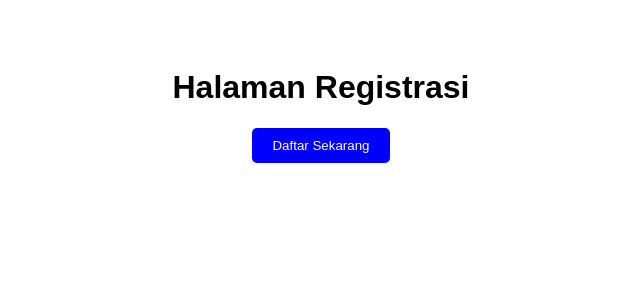
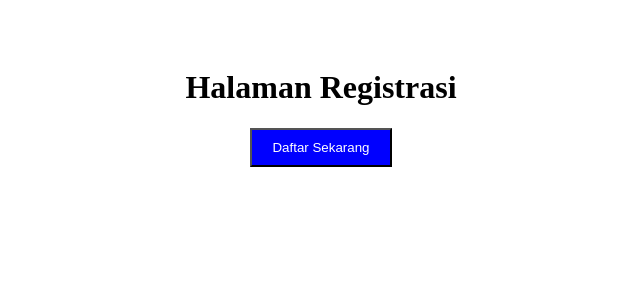
Before and after one commit to mudhofar-maker/rilisbreezeway, a Next.js app: page /register in a window 1280 px wide. Shown: the top 300 px of the page, without its empty margins (319-959 px from the left). Built offline with nearby package versions, Linux system fonts and the light colour scheme.

Commit message:
Update page.tsx

```diff
--- a/app/register/page.tsx
+++ b/app/register/page.tsx
@@ -2,12 +2,9 @@
 
 export default function RegisterPage() {
   return (
-    <div style={{ padding: '40px', textAlign: 'center', fontFamily: 'sans-serif' }}>
+    <div style={{ padding: '40px', textAlign: 'center' }}>
       <h1>Halaman Registrasi</h1>
-      <button
-        onClick={() => alert('Berhasil!')}
-        style={{ padding: '10px 20px', background: 'blue', color: 'white', border: 'none', borderRadius: '5px' }}
-      >
+      <button onClick={() => alert('Berhasil!')} style={{ padding: '10px 20px', background: 'blue', color: 'white' }}>
         Daftar Sekarang
       </button>
     </div>
```
